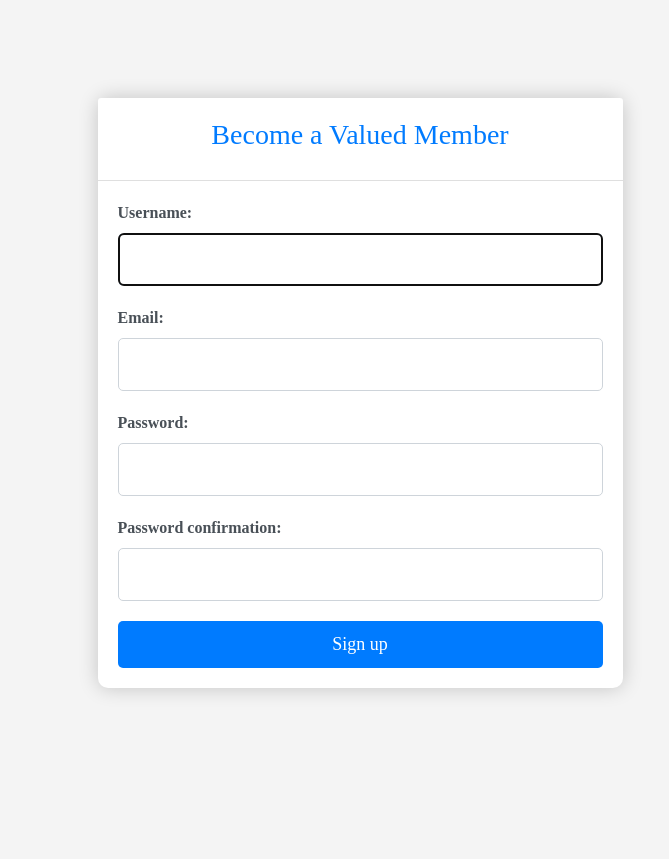
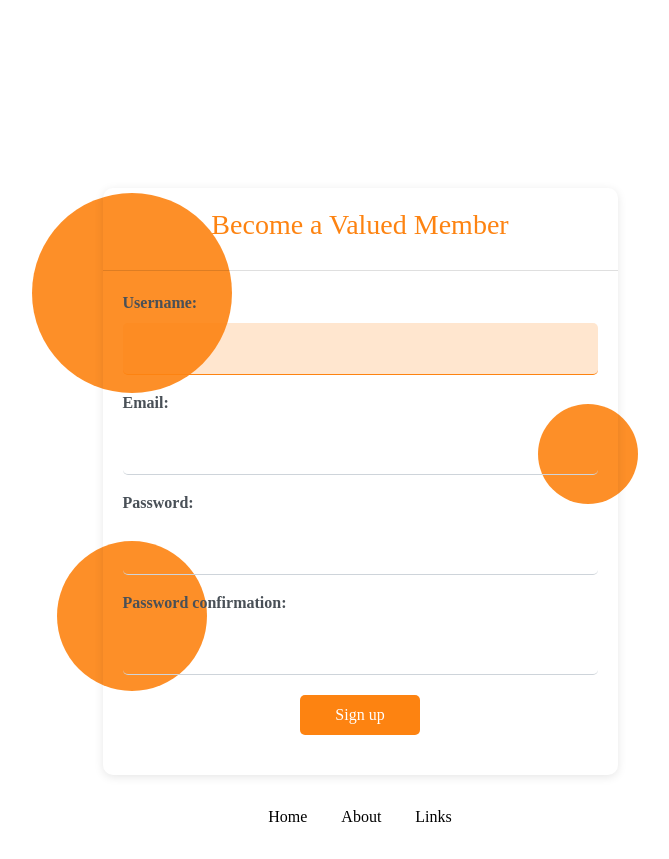
Before and after one commit to catherinekimani/auction_craft, a Django app: page /register/ in a window 1280 px wide. Shown: the whole page, without its empty margins (280-949 px from the left). Before the commit the page ends 695 px from the top, so only its background shows below. Run offline with Django 4.2, Linux system fonts and the light colour scheme; some libraries are stand-ins or nearby versions.

Commit message:
Update register & login templates

```diff
--- a/users/static/css/register.css
+++ b/users/static/css/register.css
@@ -1,25 +1,76 @@
 /* register.css */
-
 body {
 	font-family: 'Times New Roman', Times, serif;
-	background-color: #f4f4f4;
 	margin: 0;
 	padding: 0;
+	background-color: white;
+}
+
+.glass-container {
+	position: relative;
+	background: linear-gradient(180deg, rgba(253, 131, 17, 0.8) 0%, rgba(253, 131, 17, 0) 100%), #f4f4f4;
+	overflow: hidden;
+	height: 100vh;
+}
+
+.glass-circle {
+	position: absolute;
+	background-color: rgba(253, 131, 17, 0.9);
+	border-radius: 50%;
+	backdrop-filter: blur(10px);
+	z-index: 1;
+}
+
+.glass-circle-large {
+	width: 200px;
+	height: 200px;
+	top: 30%;
+	left: 30%;
+	transform: translate(-50%, -50%);
+}
+
+.glass-circle-medium {
+	width: 150px;
+	height: 150px;
+	top: 70%;
+	left: 30%;
+	transform: translate(-50%, -50%);
+}
+
+.glass-circle-small {
+	width: 100px;
+	height: 100px;
+	top: 50%;
+	left: 70%;
+	transform: translate(-50%, -50%);
 }
 
 .container {
+	position: relative;
 	margin-top: 50px;
+	background: rgba(255, 255, 255, 0);
+	border-radius: 10px;
+	padding: 20px;
+	z-index: 2;
 }
 
 .card {
+	/* From https://css.glass */
+	/* From https://css.glass */
+		background: rgba(255, 255, 255, 0);
+		border-radius: 16px;
+		box-shadow: 0 4px 30px rgba(0, 0, 0, 0.1);
+		backdrop-filter: blur(0px);
+		-webkit-backdrop-filter: blur(0px);
+		border: 1px solid rgba(255, 255, 255, 0.21);
 	border: none;
 	border-radius: 10px;
-	box-shadow: 0 0 20px rgba(0, 0, 0, 0.2);
+	box-shadow: 0 2px 10px rgba(0, 0, 0, 0.1);
 }
 
 .card-header {
-	background-color: white;
-	color: #007bff;
+	background-color: transparent;
+	color: #FD8311;
 	text-align: center;
 	font-size: 24px;
 	padding: 20px;
@@ -31,9 +82,6 @@
 	padding: 20px;
 }
 
-.form-group {
-	margin-bottom: 20px;
-}
 
 label {
 	display: block;
@@ -46,25 +94,34 @@
 	width: 100%;
 	padding: 12px;
 	font-size: 18px;
-	border: 1px solid #ced4da;
+	border: none;
+	border-bottom: 1px solid #ced4da;
 	border-radius: 5px;
 	box-sizing: border-box;
-	transition: border-color 0.3s;
+	transition: border-color 0.3s, color 0.3s, background-color 0.3s;
+	outline: none;
+	background-color: transparent;
 }
 
 input:focus {
-	border-color: #007bff;
+	border-bottom-color: #FD8311;
+	color: #fff;
+	background-color: rgba(253, 131, 17, 0.2);
 }
 
+
 .btn-success {
-	background-color: #007bff;
+	background-color: #FD8311;
 	color: #fff;
 	border: none;
 	border-radius: 5px;
-	padding: 10px 20px;
-	font-size: 18px;
+	padding: 8px 16px;
+	font-size: 16px;
 	cursor: pointer;
 	transition: background-color 0.3s;
+	display: block;
+	margin: 20px auto;
+	width: 120px;
 }
 
 .btn-success:hover {
@@ -74,3 +131,18 @@
 .text-danger {
 	color: #dc3545;
 }
+.header {
+	color: #000;
+	padding: 10px;
+	text-align: center;
+}
+
+.header a {
+	color: #000;
+	text-decoration: none;
+	margin: 0 15px;
+}
+.header a:hover {
+	border-bottom: 2px solid #000;
+
+}
--- a/users/templates/users/register.html
+++ b/users/templates/users/register.html
@@ -7,6 +7,10 @@
 {% endblock style %}
 
 {% block content %}
+	<div class="glass-circle glass-circle-large"></div>
+	<div class="glass-circle glass-circle-medium"></div>
+	<div class="glass-circle glass-circle-small"></div>
+
 <div class="container">
 	<div class="row justify-content-center">
 		<div class="col-md-6">
@@ -30,4 +34,9 @@
 		</div>
 	</div>
 </div>
+<div class="header">
+	<a href="{% url 'home' %}">Home</a>
+	<a href="">About</a>
+	<a href="">Links</a>
+</div>
 {% endblock %}
```
Also changed, not shown: users/static/css/login.css (+70 -10 lines), users/templates/users/login.html (+8 -0 lines).
